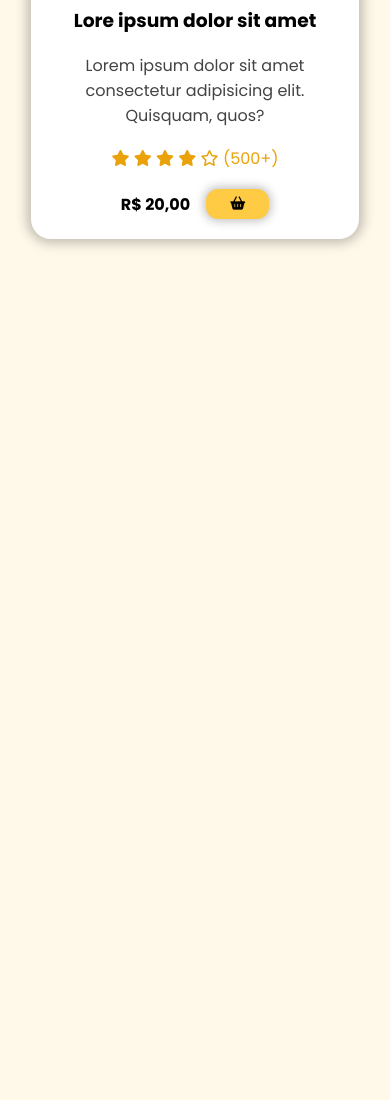
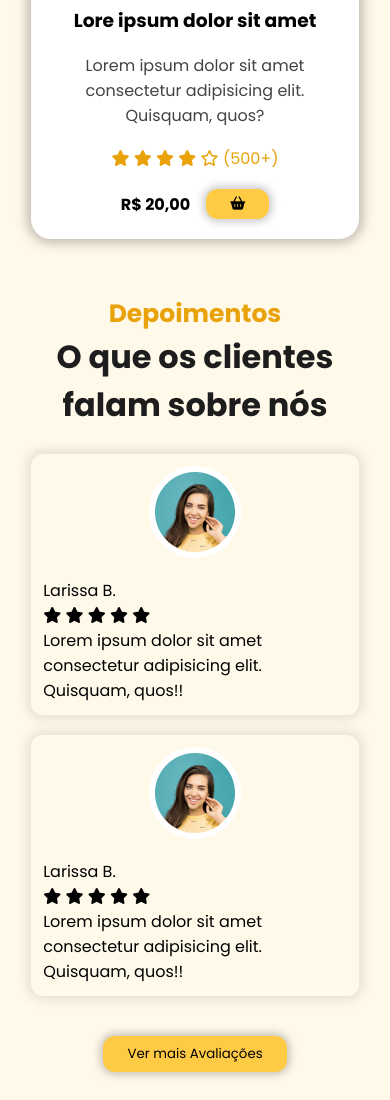
Before and after one commit to Isa-codelab/landpage-restaurant, a plain HTML site: page index.html in a window 390 px wide. Shown: the part 2702-3802 px from the top of the page. Before the commit the page ends 2969 px from the top, so only its background shows below. Drawn offline with nearby package versions, Linux system fonts and the light colour scheme; a web font is replaced by a local one.

Commit message:
feat: Adiciona  a section de testimonials e sua responsividade

```diff
--- a/index.html
+++ b/index.html
@@ -9,6 +9,7 @@
     <link rel="stylesheet" href="./src/styles/styles.css"/>
     <link rel="stylesheet" href="./src/styles/home.css"/>
     <link rel="stylesheet" href="./src/styles/menu.css"/>
+    <link rel="stylesheet" href="./src/styles/testimonials.css"/>
 
     <script src="https://cdnjs.cloudflare.com/ajax/libs/jquery/3.7.1/jquery.min.js" integrity="sha512-v2CJ7UaYy4JwqLDIrZUI/4hqeoQieOmAZNXBeQyjo21dadnwR+8ZaIJVT8EE2iyI61OV8e6M8PP2/4hpQINQ/g==" crossorigin="anonymous" referrerpolicy="no-referrer"></script>
 
@@ -206,6 +207,55 @@
             </div>
         </section>
 
+        <section id="testimonials">
+            <img src="./src/assets/chef.png" id="testimonials-chef" alt="chef">
+
+            <div id="testimonials-content">
+                <h2 class="testimonials-title"> Depoimentos </h2>
+                <h3 class="testimonials-subtitle">O que os clientes falam sobre nós</h3>
+
+                <div id="feedbacks">
+                    <div class="feedback">
+                        <img src="./src/assets/avatar.png" id="feedback-avatar" alt="feedback">
+                        <div class="feedback-content">
+                            <p>
+                                Larissa B.
+                            </p>
+                            <span>
+                                <i class="fa-solid fa-star"></i>
+                                <i class="fa-solid fa-star"></i>
+                                <i class="fa-solid fa-star"></i>
+                                <i class="fa-solid fa-star"></i>
+                                <i class="fa-solid fa-star"></i>
+                            </span>
+                            <p>
+                                Lorem ipsum dolor sit amet consectetur adipisicing elit. Quisquam, quos!!
+                            </p>
+                        </div>
+                    </div>
+
+                    <div class="feedback">
+                        <img src="./src/assets/avatar.png" id="feedback-avatar" alt="feedback">
+                        <div class="feedback-content">
+                            <p>
+                                Larissa B.
+                            </p>
+                            <span>
+                                <i class="fa-solid fa-star"></i>
+                                <i class="fa-solid fa-star"></i>
+                                <i class="fa-solid fa-star"></i>
+                                <i class="fa-solid fa-star"></i>
+                                <i class="fa-solid fa-star"></i>
+                            </span>
+                            <p>
+                                Lorem ipsum dolor sit amet consectetur adipisicing elit. Quisquam, quos!!
+                            </p>
+                        </div>
+                    </div>
+                </div>
+                <button class="btn-default"> Ver mais Avaliações</button>
+            </div>
+        </section>
     </main>
 
 
--- /dev/null
+++ b/src/styles/testimonials.css
@@ -0,0 +1,98 @@
+#testimonials{
+    min-height: calc(100vh-91px);
+    display: flex;
+    align-items: center;
+    justify-content: center;
+    gap: 3rem;
+}
+
+
+.testimonials-title{
+    font-size: 1.563rem;
+    color: #e9a209
+
+}
+
+.testimonials-subtitle{
+    font-size: 3rem;
+    color: #1d1d1d;
+
+}
+
+#testimonials-chef{
+    width: 500px;
+    height: auto;
+}
+
+#testimonials-content{
+    width: 50%;
+}
+
+#feedbacks{
+    display: flex;
+    flex-direction: column;
+    gap: 20px;
+    margin-bottom: 40px;
+    margin-top: 1.6rem;
+}
+
+.feedback{
+    display: flex;
+    align-items: center;
+    background-color: #fff9ea;
+    gap: 20px;
+    padding: 12px;
+    border-radius: 12px;
+    box-shadow: 0px 0px 12px 4px rgba(0, 0, 0, 0.1);
+}
+
+.feedback-content p{
+    display: flex;
+    justify-content: space-between;
+}
+
+.feedback-content p span{
+    color: #e9a209;
+}
+
+.feedback-avatar{
+    width: 100px;
+    height: 100px;
+    border-radius: 100%;
+    object-fit: cover;
+}
+
+@media screen and (max-width: 1170px) {
+    #testemonials{
+        flex-direction: column;
+        align-items: center;
+        justify-content: center;
+        gap: 3rem;
+    }
+    .testimonials-subtitle{
+        text-align: center;
+        font-size: 2.5rem;
+    }
+    #testimonials-chef{
+        display: none;
+    }
+    #testimonials-content{
+        width: 70%;
+        display: flex;
+        flex-direction: column;
+        align-items: center;
+
+    }
+}
+
+@media screen and (max-width: 600px){
+    .testimonials-subtitle{
+        font-size: 2rem;
+    }
+    #testimonials-content{
+        width: 100%;
+    }
+    .feedback{
+        flex-direction: column;
+    }
+}
```
Also changed, not shown: src/assets/avatar.png (added), src/assets/chef.png (added).
